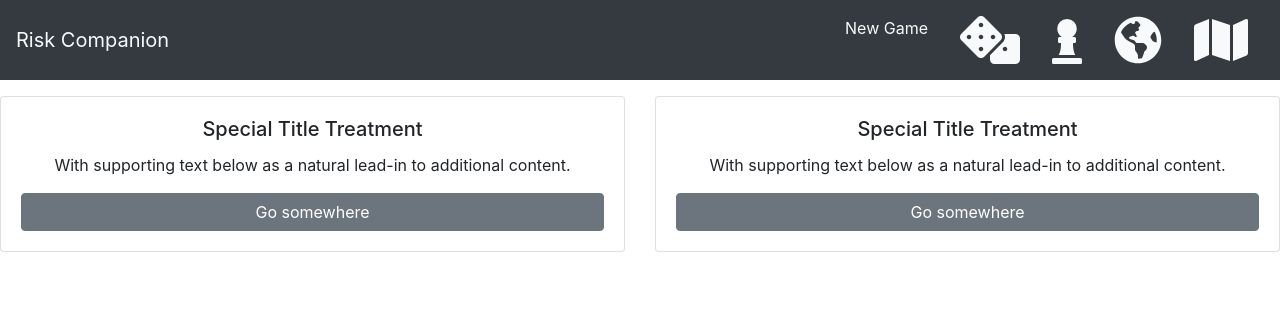
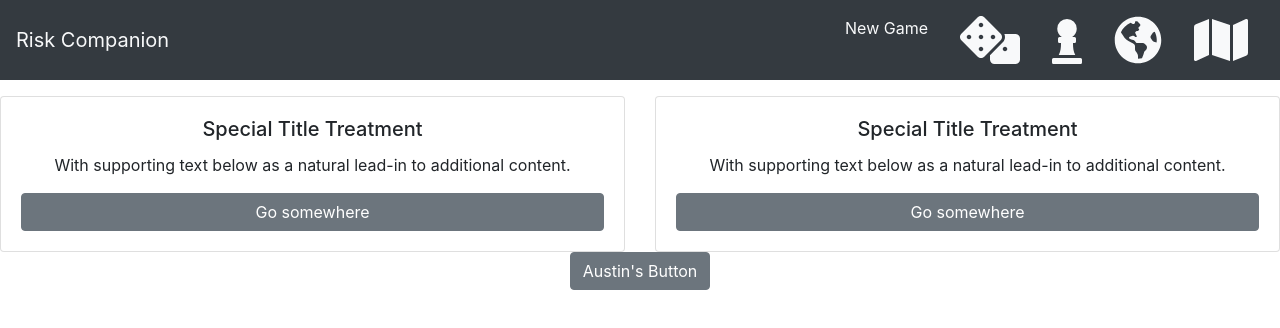
Before and after one commit to dreesehudson/risk-player-aid, a React (Create React App) app: page / in a window 1280 px wide. Shown: the top 328 px of the page. Built offline with nearby package versions, Linux system fonts and the light colour scheme.

Commit message:
test commit

```diff
--- a/src/App.js
+++ b/src/App.js
@@ -9,7 +9,7 @@ function App() {
     <div className="App">
       <Header />
         <Body />
-        {/* <Footer /> */}
+        <Footer />
     </div>
   );
 }
--- a/src/Components/Footer.js
+++ b/src/Components/Footer.js
@@ -0,0 +1,13 @@
+import React, { useState } from 'react';
+import { Button } from 'reactstrap';
+
+const Footer = () => {
+
+    return (
+
+<Button>Austin's Button</Button>
+    )
+}
+
+
+export default Footer;
```
Also changed, not shown: 1 other file (tests, documents, lock files or other folders).
